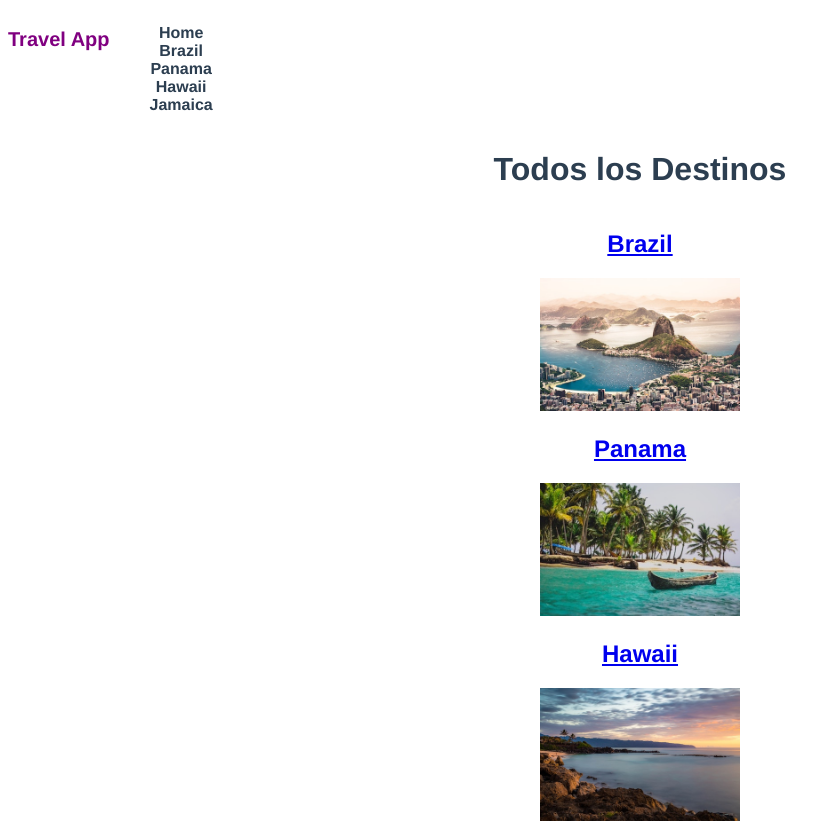
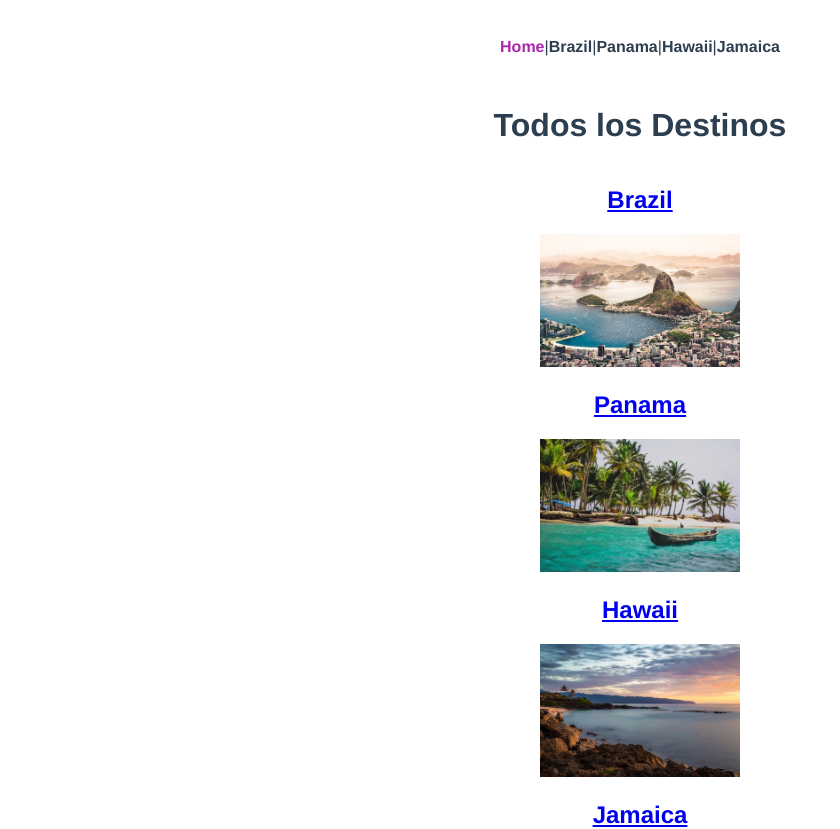
Before and after one commit to poldelgado/vue-router-poc, a Vue app: page / in a window 1280 px wide. Shown: the top 829 px of the page, without its empty margins (0-840 px from the left). Built offline with nearby package versions, Linux system fonts and the light colour scheme.

Commit message:
add component to links

```diff
--- a/src/App.vue
+++ b/src/App.vue
@@ -1,32 +1,17 @@
 <template>
   <div id="app">
-    <div id="nav">
-      <p class="logo">Travel App</p>
-      <ul class="nav-links">
-        <li class="links">
-          <router-link to="/home">
-            Home
-          </router-link>
-        </li>
-        <li v-for="destination in destinations"
-          :key="destination.name"
-          class="links">
-          <router-link :to="{
-            name: 'DestinationDetails',
-            params: {id:destination.id}
-          }">
-            {{ destination.name }}
-          </router-link>
-        </li>
-      </ul>
-    </div>
-    <router-view />
+    <TheNavigation />
+    <router-view :key="$route.path" />
   </div>
 </template>
 
 <script>
 import store from "@/store";
+import TheNavigation from '@/components/TheNavigation';
 export default{
+  components: {
+    TheNavigation,
+  },
   data() {
     return {
       destinationId: this.$route.params.id,
@@ -43,16 +28,6 @@ export default{
   -moz-osx-font-smoothing: grayscale;
   text-align: center;
   color: #2c3e50;
-}
-
-#nav {
-  display:flex;
-}
-
-#nav a {
-  color: #2c3e50;
-  text-decoration: none;
-  font-weight: bold;
 }
 
 .logo {
--- /dev/null
+++ b/src/components/TheNavigation.vue
@@ -0,0 +1,27 @@
+<template>
+    <nav id="nav">
+        <router-link to="/">Home</router-link> |
+        <router-link to="/brazil">Brazil</router-link> |
+        <router-link to="/panama">Panama</router-link> |
+        <router-link to="/hawaii">Hawaii</router-link> |
+        <router-link to="/jamaica">Jamaica</router-link>
+
+
+    </nav>
+</template>
+
+<style scoped>
+    #nav {
+        display: flex;
+        justify-content: center;
+        padding: 30px;
+    }
+    #nav a {
+    color: #2c3e50;
+    text-decoration: none;
+    font-weight: bold;
+    }
+    #nav a.vue-school-active-class {
+    color: #ab26ab;
+    }
+</style>
--- a/src/router/index.js
+++ b/src/router/index.js
@@ -19,34 +19,35 @@ const routes = [
   //   component: () =>
   //     import(/* webpackChunkName: "about" */ "../views/About.vue"),
   // },
+  // {
+  //   path: "/brazil",
+  //   name: "brazil",
+  //   component: () => import(/* webpackChunkName: "brazil" */ "../views/Brazil"),
+  // },
+  // {
+  //   path: "/hawaii",
+  //   name: "hawaii",
+  //   component: () => import(/* webpackChunkName: "hawaii" */ "../views/Hawaii"),
+  // },
+  // {
+  //   path: "/jamaica",
+  //   name: "jamaica",
+  //   component: () => import(/* webpackChunkName: "jamaica" */ "../views/Jamaica"),
+  // },
+  // {
+  //   path: "/panama",
+  //   name: "panama",
+  //   component: () => import(/* webpackChunkName: "panama" */ "../views/Panama"),
+  // },
   {
-    path: "/brazil",
-    name: "brazil",
-    component: () => import(/* webpackChunkName: "brazil" */ "../views/Brazil"),
-  },
-  {
-    path: "/hawaii",
-    name: "hawaii",
-    component: () => import(/* webpackChunkName: "hawaii" */ "../views/Hawaii"),
-  },
-  {
-    path: "/jamaica",
-    name: "jamaica",
-    component: () => import(/* webpackChunkName: "jamaica" */ "../views/Jamaica"),
-  },
-  {
-    path: "/panama",
-    name: "panama",
-    component: () => import(/* webpackChunkName: "panama" */ "../views/Panama"),
-  },
-  {
-    path: "/details",
+    path: "/details/:id",
     name: "DestinationDetails",
     component: () => import(/* webpackChunkName: "DestinationDetails" */ "../views/DestinationDetails"),
   },
 ];
 
 const router = new VueRouter({
+  linkExactActiveClass: "vue-school-active-class",
   routes,
 });
 
```
